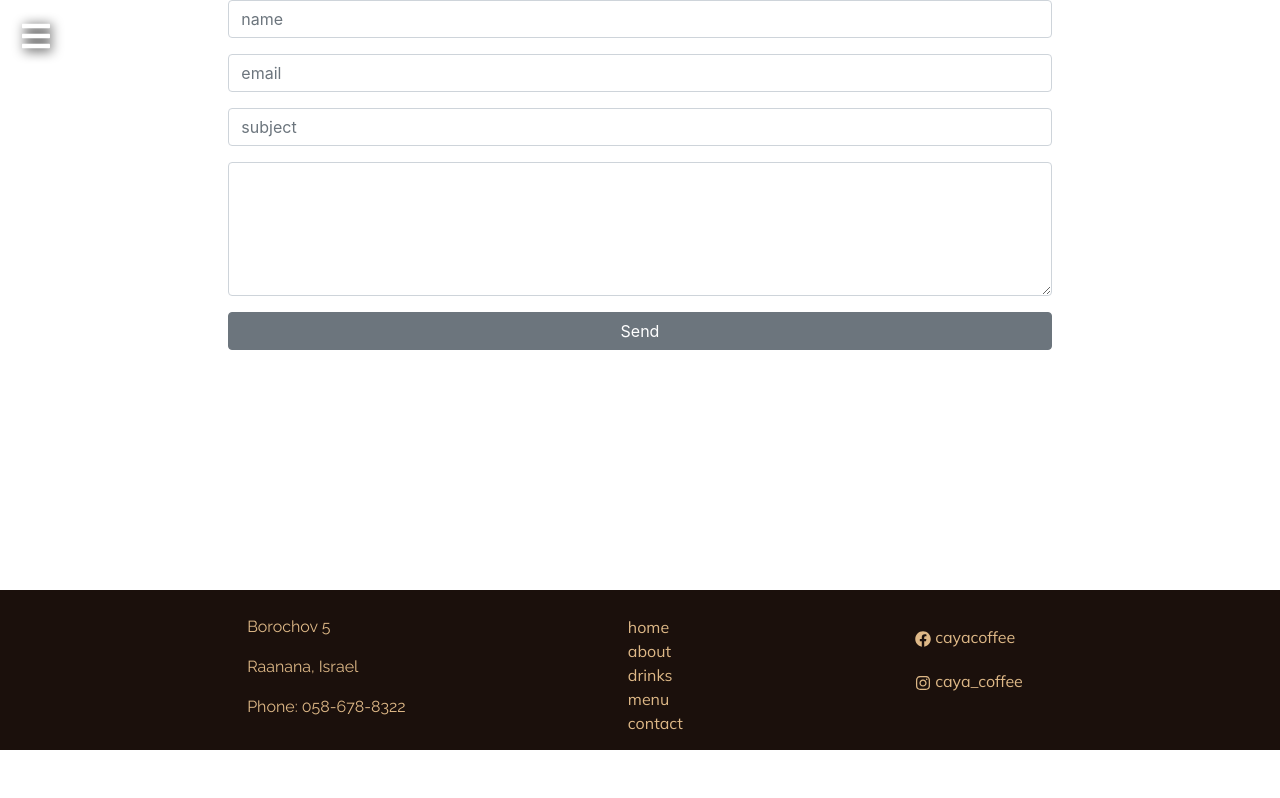
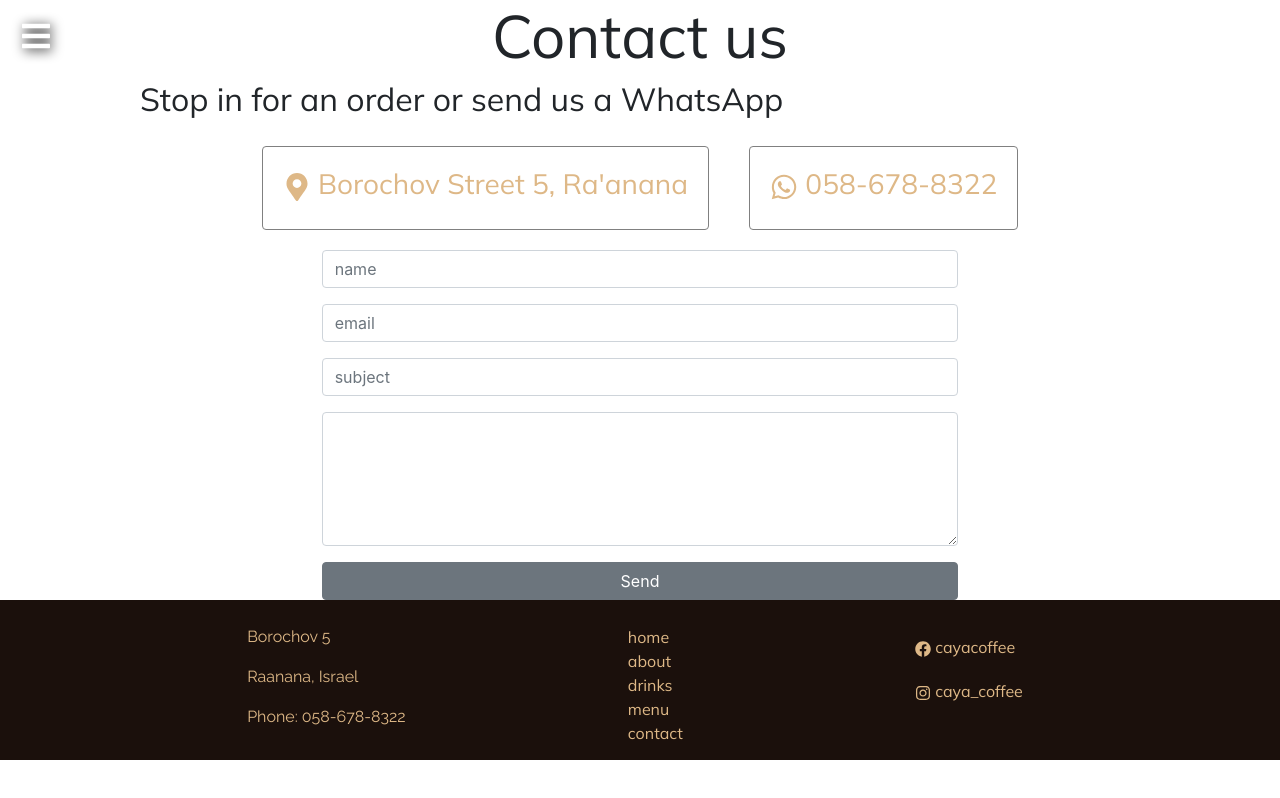
Before and after one commit to wolf-math/coffeeshop, a React (Create React App) app: page /contact in a window 1280 px wide. Built offline with nearby package versions, Linux system fonts and the light colour scheme; the HTML template or start-up script is replaced by a standard one.

Commit message:
contact page. bootstrap still broken

```diff
--- a/src/components/footer/footer.component.jsx
+++ b/src/components/footer/footer.component.jsx
@@ -10,7 +10,7 @@ import { FaInstagram, FaFacebook} from 'react-icons/fa';
 const Footer = () => (
     <>
     <div className="footer">
-        <div className="contact">
+        <div className="add">
             <div className="address">
                 <p>Borochov 5</p>
                 <p>Raanana, Israel</p>
--- a/src/components/navbar/navbar.style.scss
+++ b/src/components/navbar/navbar.style.scss
@@ -33,7 +33,6 @@
         font-size: xx-large;
     }
 
-
     .option {
         padding: 15px;
         text-decoration: none;
--- a/src/pages/contact/contact.page.jsx
+++ b/src/pages/contact/contact.page.jsx
@@ -1,10 +1,27 @@
 import React from 'react';
 
+import location from '../../assets/cayaLocation.png'
 import './contact.style.scss';
 import {Form, Button } from 'react-bootstrap';
 
+import {FaMapMarkerAlt, FaWhatsapp} from 'react-icons/fa';
+
 const contact = () => (
     <div className="contact">
+        <h1>Contact us</h1>
+        <h2>Stop in for an order or send us a WhatsApp</h2>
+        <div className="locations">
+            <a href="https://www.google.com/maps/place/Borokhov+St+5,+Ra'anana/@32.180789,34.8739767,17z/data=!3m1!4b1!4m5!3m4!1s0x151d38132a907827:0x26d1806ec58e3d19!8m2!3d32.180789!4d34.8761654">
+            <div className="physaddress location">
+                <h3><FaMapMarkerAlt /> Borochov Street 5, Ra'anana</h3>
+            </div>
+            </a>
+            <a href="https://api.whatsapp.com/send?phone=972586788322">
+            <div className="phone location">
+                <h3><FaWhatsapp /> 058-678-8322</h3>
+            </div>
+            </a>
+        </div>
       <Form  className="col-8 mx-auto">
             <Form.Group controlId="emailForm.name">
                 <Form.Control type="text" placeholder="name" name="name" />
--- a/src/pages/contact/contact.style.scss
+++ b/src/pages/contact/contact.style.scss
@@ -0,0 +1,17 @@
+.contact {
+    max-width: 1000px;
+    margin: 0 auto;
+
+    .locations {
+        display: flex;
+        flex-direction: row;
+        justify-content: center;
+
+        .location {
+            border: 1px grey solid;
+            padding: 20px;
+            margin: 20px;
+            border-radius: 4px;
+        }
+    }
+}
```
Also changed, not shown: src/components/ScrollTop.js (added, +14 -0 lines), src/assets/cayaLocation.png (added).
